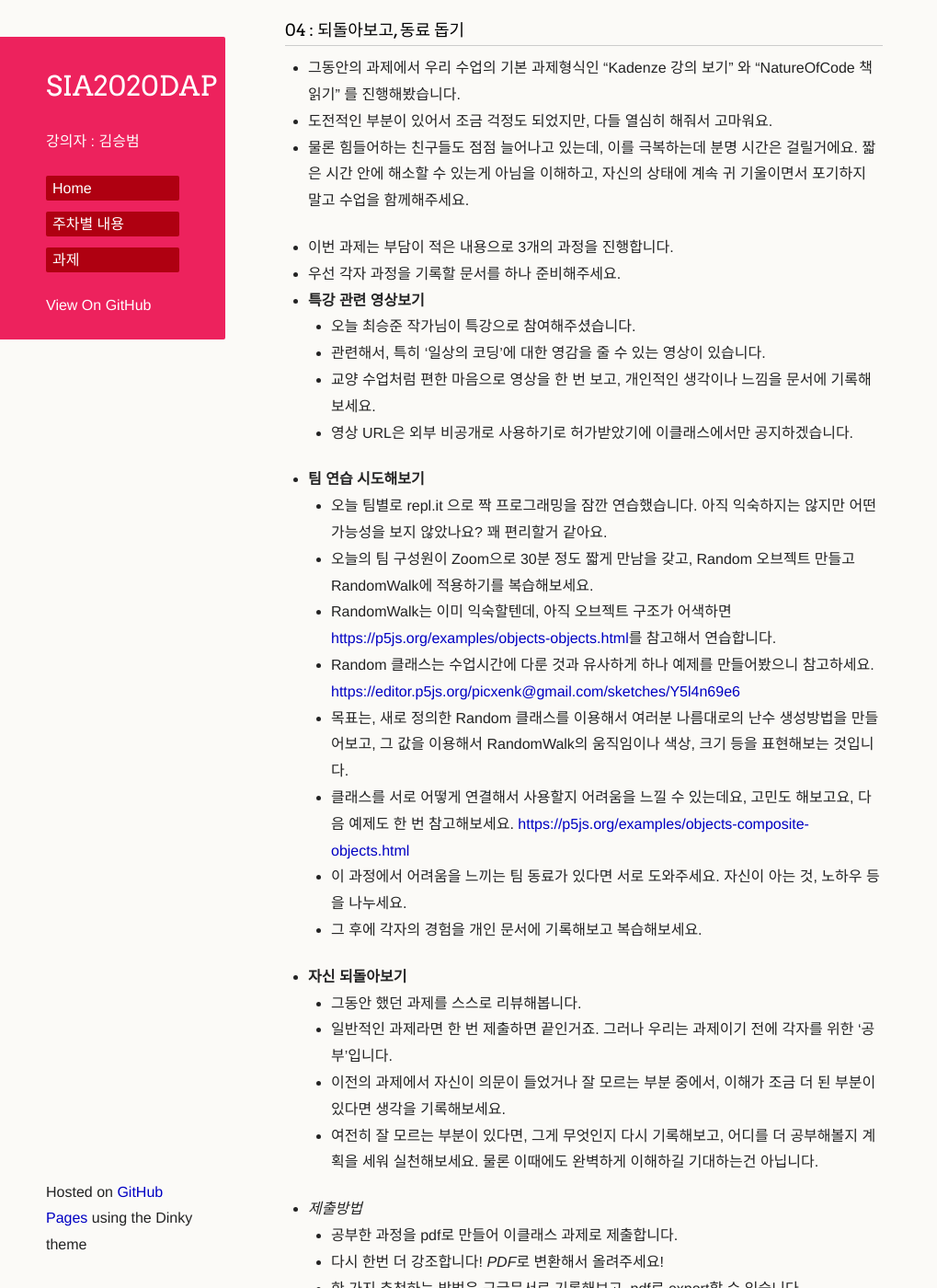
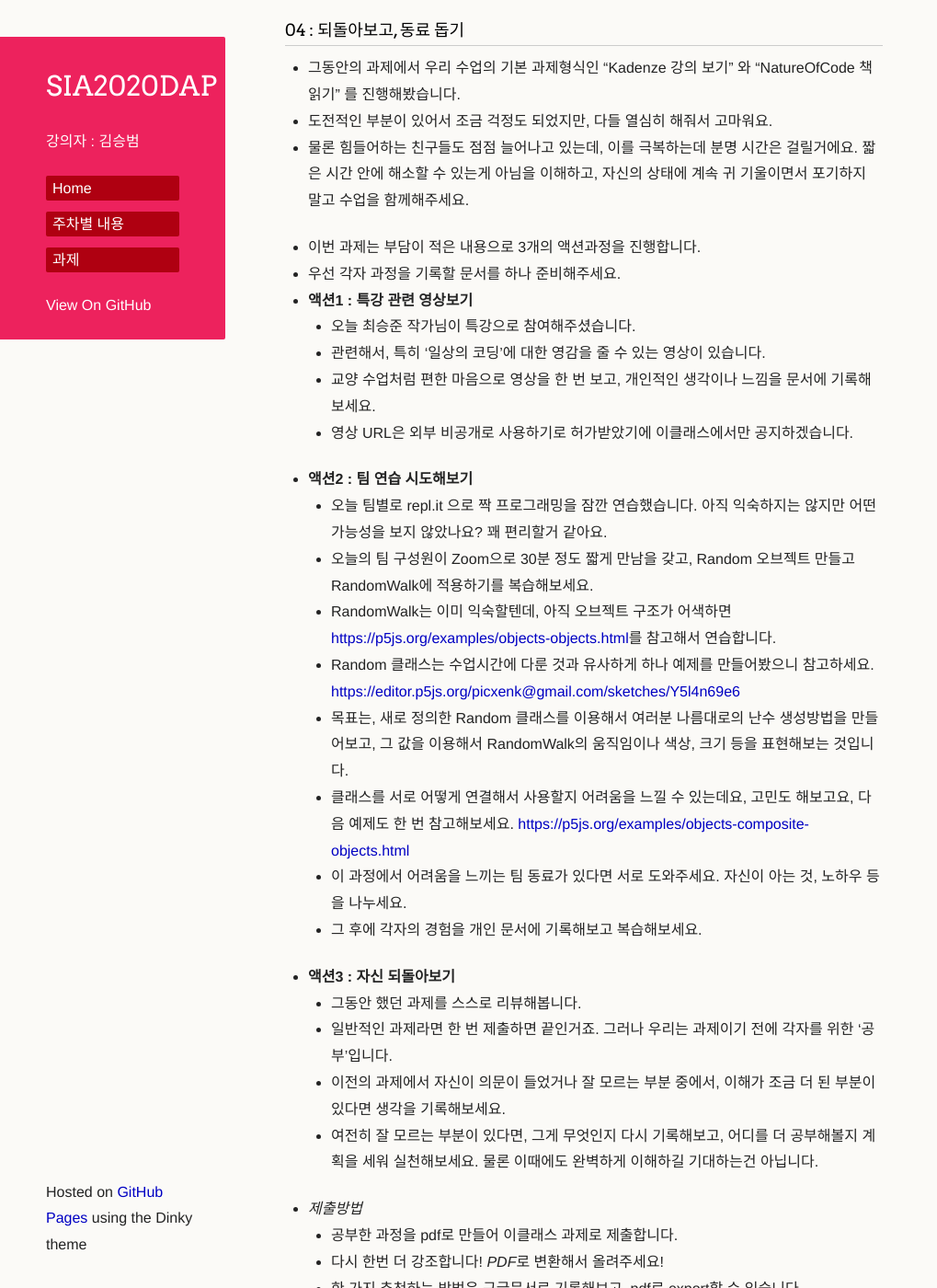
Before and after one commit to picxenk/SIA2020DAP, a Jekyll site: the page built from homework.md, in a window 1280 px wide and 1400 px high, scrolled down 3363 px. Shown: the whole window at 92% size, without its empty margins (0-1019 px from the left). Built offline with Jekyll 4.4.1, drawn with Linux system fonts in a browser that asks for light colours; our own code applies the rules of GitHub Pages for plain Markdown files; a script that is not in the unit is left out; the repository's description, which GitHub fills in, is left out; some of the changed text lies outside the part shown.

Commit message:
Update homework.md

```diff
--- a/homework.md
+++ b/homework.md
@@ -105,14 +105,14 @@
  * 도전적인 부분이 있어서 조금 걱정도 되었지만, 다들 열심히 해줘서 고마워요.
  * 물론 힘들어하는 친구들도 점점 늘어나고 있는데, 이를 극복하는데 분명 시간은 걸릴거에요. 짧은 시간 안에 해소할 수 있는게 아님을 이해하고, 자신의 상태에 계속 귀 기울이면서 포기하지 말고 수업을 함께해주세요.
 
- * 이번 과제는 부담이 적은 내용으로 3개의 과정을 진행합니다.
+ * 이번 과제는 부담이 적은 내용으로 3개의 액션과정을 진행합니다.
  * 우선 각자 과정을 기록할 문서를 하나 준비해주세요.
- * **특강 관련 영상보기**
+ * **액션1 : 특강 관련 영상보기**
    * 오늘 최승준 작가님이 특강으로 참여해주셨습니다.
    * 관련해서, 특히 '일상의 코딩'에 대한 영감을 줄 수 있는 영상이 있습니다.
    * 교양 수업처럼 편한 마음으로 영상을 한 번 보고, 개인적인 생각이나 느낌을 문서에 기록해보세요.
    * 영상 URL은 외부 비공개로 사용하기로 허가받았기에 이클래스에서만 공지하겠습니다.
- * **팀 연습 시도해보기**
+ * **액션2 : 팀 연습 시도해보기**
    * 오늘 팀별로 repl.it 으로 짝 프로그래밍을 잠깐 연습했습니다. 아직 익숙하지는 않지만 어떤 가능성을 보지 않았나요? 꽤 편리할거 같아요.
    * 오늘의 팀 구성원이 Zoom으로 30분 정도 짧게 만남을 갖고, Random 오브젝트 만들고 RandomWalk에 적용하기를 복습해보세요.
    * RandomWalk는 이미 익숙할텐데, 아직 오브젝트 구조가 어색하면 <https://p5js.org/examples/objects-objects.html>를 참고해서 연습합니다.
@@ -121,7 +121,7 @@
    * 클래스를 서로 어떻게 연결해서 사용할지 어려움을 느낄 수 있는데요, 고민도 해보고요, 다음 예제도 한 번 참고해보세요. <https://p5js.org/examples/objects-composite-objects.html>
    * 이 과정에서 어려움을 느끼는 팀 동료가 있다면 서로 도와주세요. 자신이 아는 것, 노하우 등을 나누세요.
    * 그 후에 각자의 경험을 개인 문서에 기록해보고 복습해보세요.
- * **자신 되돌아보기**
+ * **액션3 : 자신 되돌아보기**
    * 그동안 했던 과제를 스스로 리뷰해봅니다.
    * 일반적인 과제라면 한 번 제출하면 끝인거죠. 그러나 우리는 과제이기 전에 각자를 위한 '공부'입니다.
    * 이전의 과제에서 자신이 의문이 들었거나 잘 모르는 부분 중에서, 이해가 조금 더 된 부분이 있다면 생각을 기록해보세요.
@@ -135,4 +135,4 @@
 
 * *평가방법*
    * 역시 이번에도 내용, 분량으로 평가하지 않습니다.
-   * 위에서 설명한 3가지 내용이 들어있으면 됩니다.
+   * 위에서 설명한 3가지 액션과정 내용이 들어있으면 됩니다.
```
